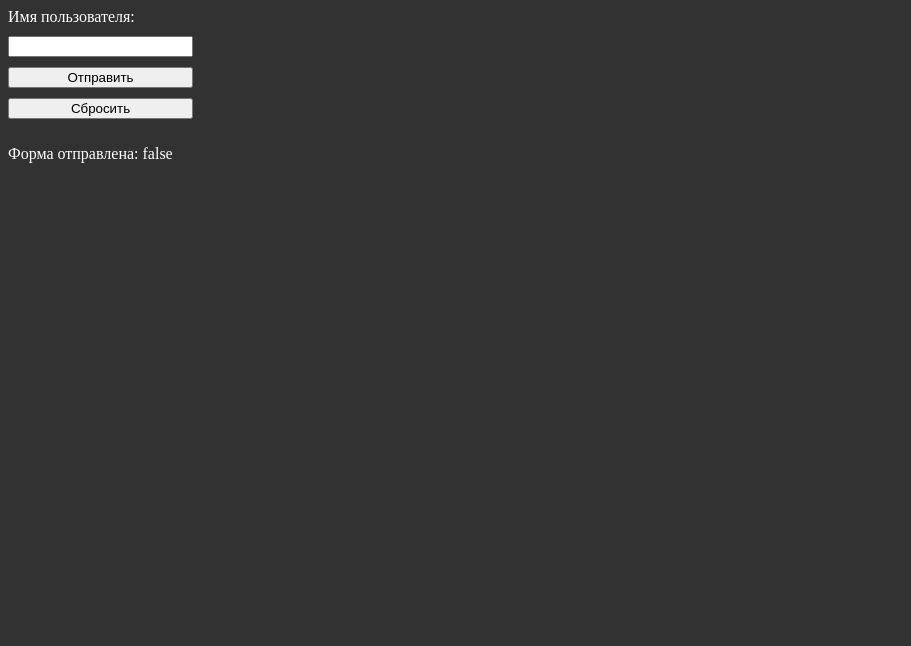
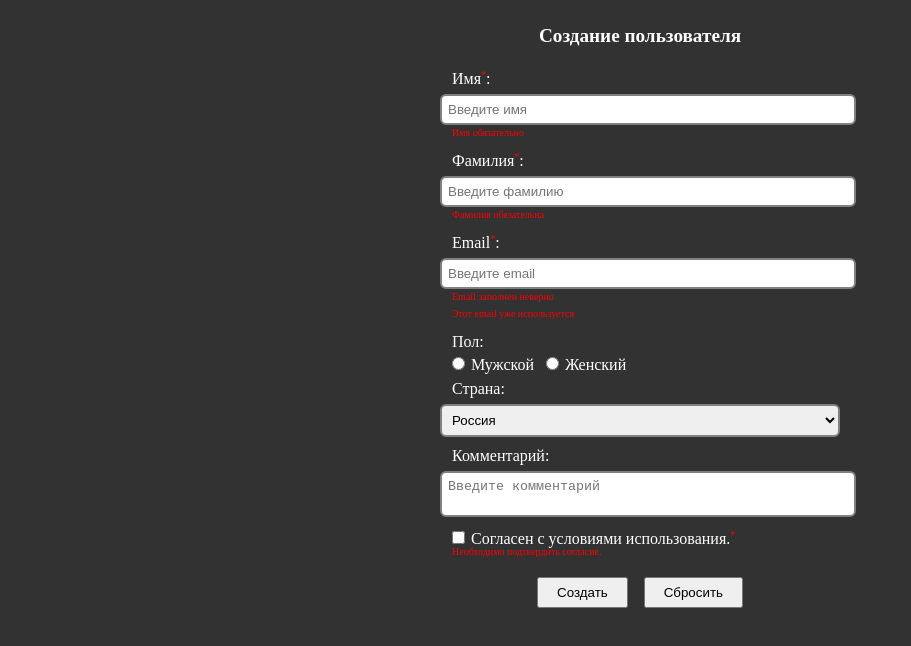
Before and after one commit to AndriiStoliarov/frameworks, an Angular app in the folder angular/yuriSimonov/basic-course-2023/: page / in a window 1280 px wide. Shown: the top 646 px of the page, without its empty margins (0-911 px from the left). Built offline with nearby package versions, Linux system fonts and the light colour scheme.

Commit message:
lesson 47 timepoint 01:25 passed

```diff
--- a/angular/yuriSimonov/basic-course-2023/src/app/app.component.html
+++ b/angular/yuriSimonov/basic-course-2023/src/app/app.component.html
@@ -1,3 +1,69 @@
+<!-- lesson 47: Practice. -->
+<h1>Создание пользователя</h1>
+<form>
+  <div>
+    <label for="name">Имя<span>*</span>:</label>
+    <input type="text" name="name" id="name" placeholder="Введите имя" />
+    <p class="error">Имя обязательно</p>
+  </div>
+
+  <div>
+    <label for="lastName">Фамилия<span>*</span>:</label>
+    <input
+      type="text"
+      name="lastName"
+      id="lastName"
+      placeholder="Введите фамилию"
+    />
+    <p class="error">Фамилия обязательна</p>
+  </div>
+
+  <div>
+    <label for="email">Email<span>*</span>:</label>
+    <input type="email" name="email" id="email" placeholder="Введите email" />
+    <p class="error">Email заполнен неверно</p>
+    <p class="error">Этот email уже используется</p>
+  </div>
+
+  <div>
+    <label for="default">Пол:</label>
+    <div>
+      <label><input type="radio" name="gender" value="male" />Мужской</label>
+      <label><input type="radio" name="gender" value="female" />Женский</label>
+    </div>
+  </div>
+
+  <div>
+    <label class="default">Страна:</label>
+    <select name="country">
+      <option value="ru">Россия</option>
+      <option value="us">США</option>
+      <option value="de">Германия</option>
+    </select>
+  </div>
+
+  <div>
+    <label for="comment">Комментарий:</label>
+    <textarea
+      name="comment"
+      id="comment"
+      placeholder="Введите комментарий"
+    ></textarea>
+  </div>
+
+  <div>
+    <label>
+      <input type="checkbox" name="agree" />Согласен с условиями
+      использования.<span>*</span>
+    </label>
+    <p class="error">Необходимо подтвердить согласие.</p>
+  </div>
+  <div class="buttons">
+    <button type="submit">Создать</button>
+    <button type="reset">Сбросить</button>
+  </div>
+</form>
+
 <!-- lesson 46 -->
 <!-- <input type="text" name="username" id="username" [(ngModel)]="username" /> -->
 <!-- <input
@@ -12,7 +78,7 @@
 <!-- <p>{{ exampleInput.value }}</p> -->
 <!-- <p>dirty: {{ exampleInput.dirty }}</p> -->
 
-<form #exampleForm="ngForm" (ngSubmit)="onSubmit(exampleForm)">
+<!-- <form #exampleForm="ngForm" (ngSubmit)="onSubmit(exampleForm)">
   <label for="username">Имя пользователя:</label>
   <input
     type="text"
@@ -23,15 +89,15 @@
     #exampleInput="ngModel"
   />
   <button type="submit">Отправить</button>
-  <!-- <button type="reset" (onReset)="exampleForm.onReset()">Сбросить</button> -->
-  <button
+  <!-- <button type="reset" (onReset)="exampleForm.onReset()">Сбросить</button>
+  <!-- <button
     type="button"
     (click)="exampleForm.resetForm({ username: 'Измененное значение' })"
   >
     Сбросить
   </button>
 </form>
-<p>Форма отправлена: {{ exampleForm.submitted }}</p>
+<p>Форма отправлена: {{ exampleForm.submitted }}</p> -->
 
 <!-- lesson 43 -->
 <!-- <app-child name="Vasya"></app-child> -->
--- a/angular/yuriSimonov/basic-course-2023/src/app/app.component.scss
+++ b/angular/yuriSimonov/basic-course-2023/src/app/app.component.scss
@@ -1,11 +1,105 @@
 :host {
-  display: inline-flex;
+  display: flex;
   flex-direction: column;
   gap: 10px;
+  max-width: 60vw;
+  margin: 12px auto 24px;
+
+  h1 {
+    text-align: center;
+    font-size: 1.2rem;
+  }
+
+  form {
+    display: flex;
+    flex-direction: column;
+    gap: 4px;
+  }
+
+  div {
+    max-width: 400px;
+    width: 100%;
+    margin: 0 auto;
+  }
+
+  label {
+    margin-left: 12px;
+    cursor: pointer;
+
+    &.default {
+      cursor: default;
+    }
+
+    & > * {
+      cursor: pointer;
+    }
+
+    span {
+      position: relative;
+      top: -6px;
+      color: red;
+      font-size: 10px;
+    }
+  }
+
+  input,
+  select,
+  textarea {
+    border: 2px solid gray;
+    padding: 6px;
+    margin: 6px 0;
+    width: 100%;
+
+    border-radius: 6px;
+    margin-bottom: 6px;
+    outline: none;
+  }
+
+  select {
+    cursor: pointer;
+  }
+
+  textarea {
+    margin-bottom: 0;
+    resize: none;
+  }
+
+  *:required.ng-invalid.ng-touched,
+  *:required.ng-invalid.ng-dirty {
+    border-color: red;
+  }
+
+  *:required.ng-valid.ng-touched,
+  *:required.ng-valid.ng-dirty {
+    border-color: rgb(0, 255, 0);
+  }
+
+  input[type="radio"],
+  input[type="checkbox"] {
+    width: auto;
+    margin-right: 6px;
+  }
+
+  .buttons {
+    display: flex;
+    justify-content: center;
+    gap: 16px;
+
+    button {
+      cursor: pointer;
+      padding: 6px 18px;
+      margin-top: 6px;
+
+      &:disabled {
+        cursor: default;
+      }
+    }
+  }
+
+  .error {
+    color: red;
+    font-size: 10px;
+    margin-top: -4px;
+    margin-left: 12px;
+  }
 }
-
-form {
-  display: inline-flex;
-  flex-direction: column;
-  gap: 10px;
-}
--- a/angular/yuriSimonov/basic-course-2023/src/app/app.component.ts
+++ b/angular/yuriSimonov/basic-course-2023/src/app/app.component.ts
@@ -104,42 +104,35 @@ import { FormsModule, NgForm, NgModel } from '@angular/forms';
   ],
 })
 export class AppComponent {
+  // lesson 47: Practice.
   // lesson 46
   //* директива ngModel для связывания свойств компонента с данными полей формы.
-
-  username: string = '';
-
-  @ViewChild('exampleForm') exampleForm!: NgForm;
-  @ViewChild('exampleInput') exampleInput!: NgModel;
-
-  private cdr = inject(ChangeDetectorRef);
-
-  ngOnInit() {
-    setTimeout(() => {
-      this.username = 'John Doe';
-      this.cdr.markForCheck();
-    }, 3000);
-  }
-
-  ngDoCheck() {
-    console.log('this.username :>> ', this.username);
-  }
-
-  ngAfterViewInit() {
-    this.exampleForm.valueChanges?.subscribe((value) => {
-      console.log('exampleForm value :>> ', value);
-    });
-    this.exampleInput.valueChanges?.subscribe((value) => {
-      console.log('exampleInput value :>> ', value);
-    });
-  }
-
-  onSubmit(formValue: NgForm) {
-    console.log('formValue :>> ', formValue);
-  }
+  // username: string = '';
+  // @ViewChild('exampleForm') exampleForm!: NgForm;
+  // @ViewChild('exampleInput') exampleInput!: NgModel;
+  // private cdr = inject(ChangeDetectorRef);
+  // ngOnInit() {
+  //   setTimeout(() => {
+  //     this.username = 'John Doe';
+  //     this.cdr.markForCheck();
+  //   }, 3000);
+  // }
+  // ngDoCheck() {
+  //   console.log('this.username :>> ', this.username);
+  // }
+  // ngAfterViewInit() {
+  //   this.exampleForm.valueChanges?.subscribe((value) => {
+  //     console.log('exampleForm value :>> ', value);
+  //   });
+  //   this.exampleInput.valueChanges?.subscribe((value) => {
+  //     console.log('exampleInput value :>> ', value);
+  //   });
+  // }
+  // onSubmit(formValue: NgForm) {
+  //   console.log('formValue :>> ', formValue);
+  // }
   // lesson 44
   // private dataService = inject(DataService);
-
   // ngOnInit() {
   //   this.dataService.getData().subscribe((data) => console.log(data));
   // }
--- a/angular/yuriSimonov/basic-course-2023/src/css/app.component.css
+++ b/angular/yuriSimonov/basic-course-2023/src/css/app.component.css
@@ -1,21 +1,101 @@
 :host {
-  display: -webkit-inline-box;
-  display: -ms-inline-flexbox;
-  display: inline-flex;
+  display: -webkit-box;
+  display: -ms-flexbox;
+  display: flex;
   -webkit-box-orient: vertical;
   -webkit-box-direction: normal;
       -ms-flex-direction: column;
           flex-direction: column;
   gap: 10px;
+  max-width: 60vw;
+  margin: 12px auto 24px;
 }
-
-form {
-  display: -webkit-inline-box;
-  display: -ms-inline-flexbox;
-  display: inline-flex;
+:host h1 {
+  text-align: center;
+  font-size: 1.2rem;
+}
+:host form {
+  display: -webkit-box;
+  display: -ms-flexbox;
+  display: flex;
   -webkit-box-orient: vertical;
   -webkit-box-direction: normal;
       -ms-flex-direction: column;
           flex-direction: column;
-  gap: 10px;
+  gap: 4px;
 }
+:host div {
+  max-width: 400px;
+  width: 100%;
+  margin: 0 auto;
+}
+:host label {
+  margin-left: 12px;
+  cursor: pointer;
+}
+:host label.default {
+  cursor: default;
+}
+:host label > * {
+  cursor: pointer;
+}
+:host label span {
+  position: relative;
+  top: -6px;
+  color: red;
+  font-size: 10px;
+}
+:host input,
+:host select,
+:host textarea {
+  border: 2px solid gray;
+  padding: 6px;
+  margin: 6px 0;
+  width: 100%;
+  border-radius: 6px;
+  margin-bottom: 6px;
+  outline: none;
+}
+:host select {
+  cursor: pointer;
+}
+:host textarea {
+  margin-bottom: 0;
+  resize: none;
+}
+:host *:required.ng-invalid.ng-touched,
+:host *:required.ng-invalid.ng-dirty {
+  border-color: red;
+}
+:host *:required.ng-valid.ng-touched,
+:host *:required.ng-valid.ng-dirty {
+  border-color: rgb(0, 255, 0);
+}
+:host input[type=radio],
+:host input[type=checkbox] {
+  width: auto;
+  margin-right: 6px;
+}
+:host .buttons {
+  display: -webkit-box;
+  display: -ms-flexbox;
+  display: flex;
+  -webkit-box-pack: center;
+      -ms-flex-pack: center;
+          justify-content: center;
+  gap: 16px;
+}
+:host .buttons button {
+  cursor: pointer;
+  padding: 6px 18px;
+  margin-top: 6px;
+}
+:host .buttons button:disabled {
+  cursor: default;
+}
+:host .error {
+  color: red;
+  font-size: 10px;
+  margin-top: -4px;
+  margin-left: 12px;
+}
```
